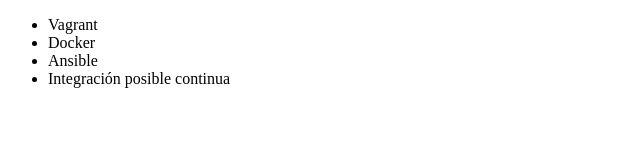
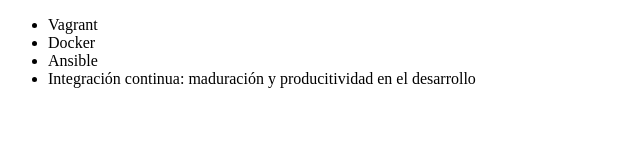
Before and after one commit to martinvasile/pruebagitalura, a plain HTML site: page index.html in a window 1280 px wide. Shown: the whole page, without its empty margins (0-640 px from the left). Drawn offline with Linux system fonts and the light colour scheme.

Commit message:
renombrando curso de integración continua

```diff
--- a/index.html
+++ b/index.html
@@ -9,7 +9,7 @@
          <li> Vagrant </li>
          <li> Docker </li>
          <li> Ansible </li>
-         <li> Integración posible continua </li>
+         <li> Integración continua: maduración y producitividad en el desarrollo </li>
      </ul>
 </body>
 </html>
```
